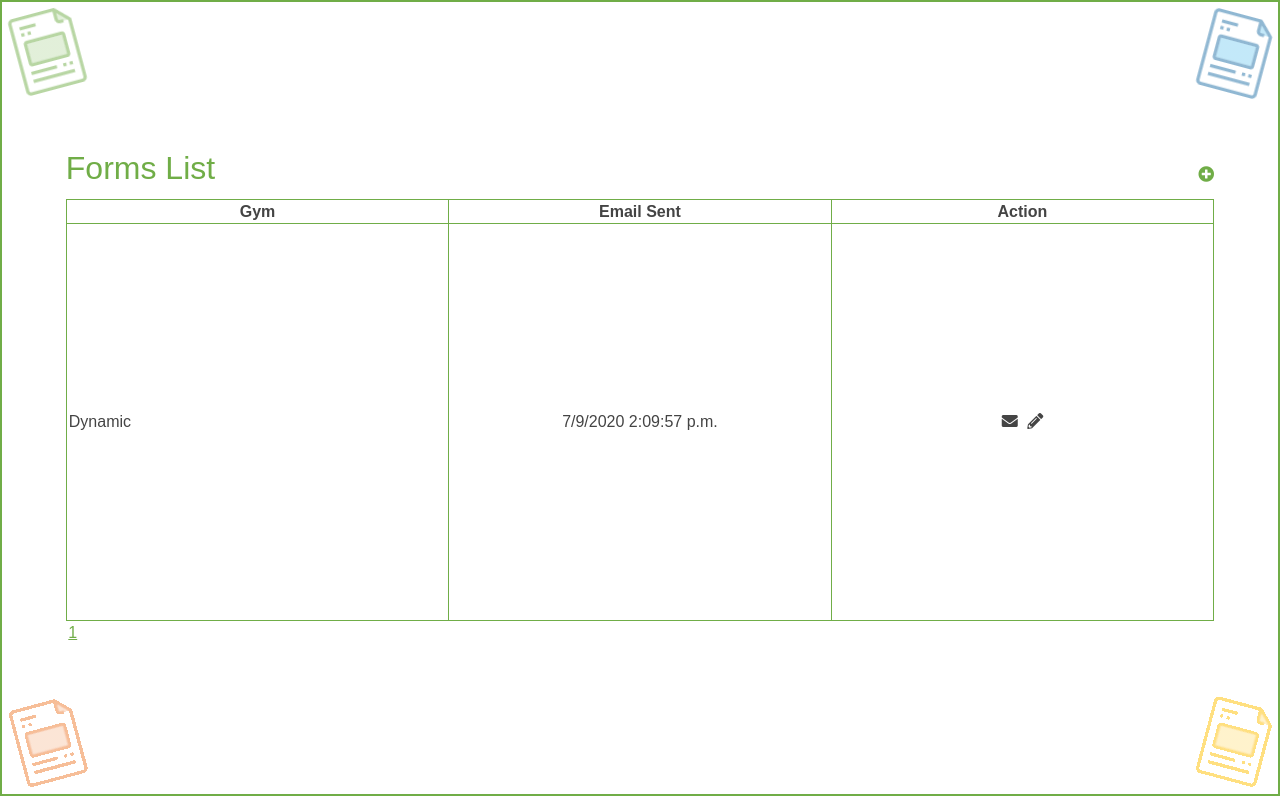
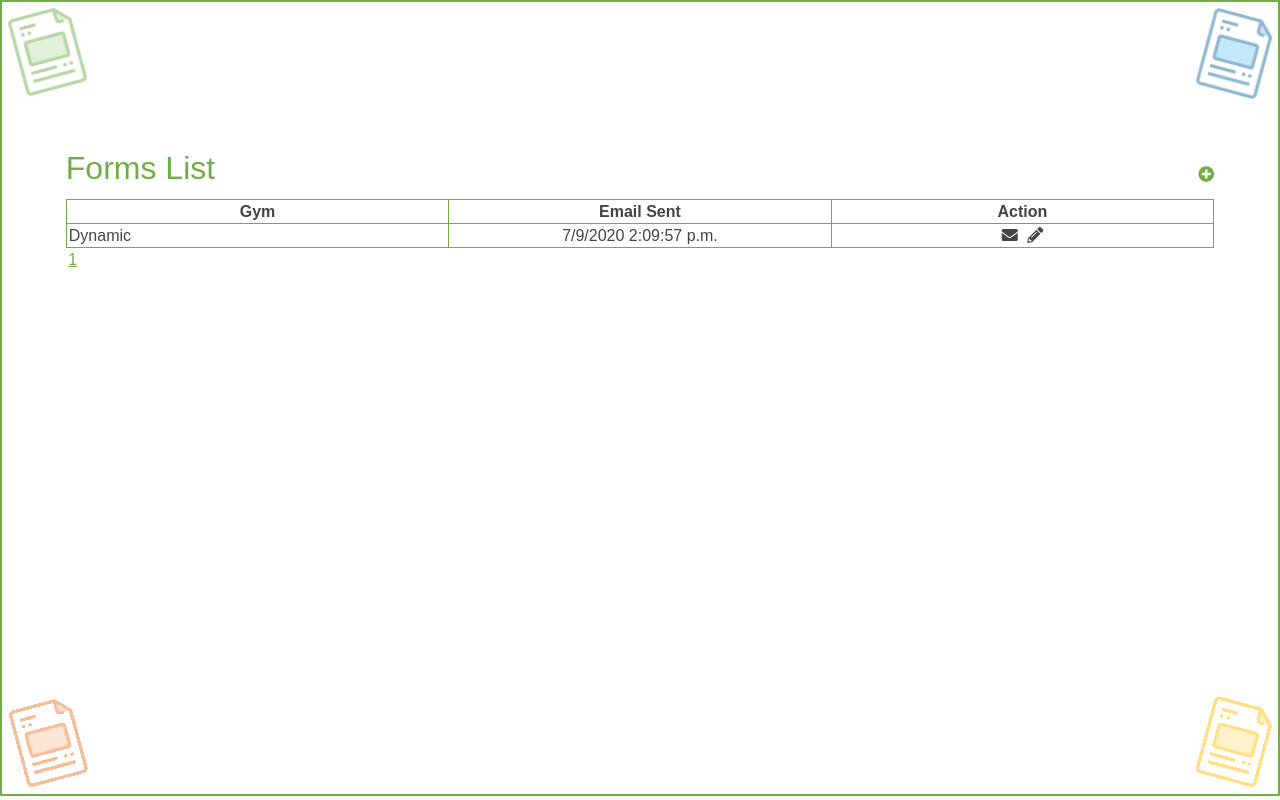
Before and after one commit to scosut/form-generator, a Django app: template templates/forms/index.html in a window 1280 px wide. Run offline with Django 3.2, Linux system fonts and the light colour scheme; data comes from the database, SQL or seed files in the repository; tables that the repository leaves empty hold one stand-in row (values such as "Sample post"); the template is opened without the code that fills it: values that come from a table or form of the project are taken from there, most other values are stand-ins (such as "Sample title", 1, 10 or a date in 2020); some libraries are stand-ins or nearby versions; some web fonts are replaced.

Commit message:
Corrected table flex alignment after merging repositories.

```diff
--- a/form_builder/static/css/style.css
+++ b/form_builder/static/css/style.css
@@ -31,7 +32,17 @@ h1, h2, h3, h4, h5, h6 {
 }
 
 .fadeIn {
+  -webkit-animation: fadeIn 1.5s ease-in-out forwards;
           animation: fadeIn 1.5s ease-in-out forwards;
+}
+
+@-webkit-keyframes fadeIn {
+  0% {
+    opacity: 0;
+  }
+  100% {
+    opacity: 1;
+  }
 }
 
 @keyframes fadeIn {
@@ -43,12 +54,39 @@ h1, h2, h3, h4, h5, h6 {
   }
 }
 
-@keyframes scale-image {
+@-webkit-keyframes scale-image {
   0% {
+    -webkit-transform: scale(1.1);
             transform: scale(1.1);
   }
   100% {
+    -webkit-transform: scale(1);
             transform: scale(1);
+  }
+}
+
+@keyframes scale-image {
+  0% {
+    -webkit-transform: scale(1.1);
+            transform: scale(1.1);
+  }
+  100% {
+    -webkit-transform: scale(1);
+            transform: scale(1);
+  }
+}
+
+@-webkit-keyframes show-title {
+  0% {
+    left: -500px;
+    opacity: 0;
+  }
+  50% {
+    opacity: 1;
+  }
+  to {
+    left: 50%;
+    opacity: 1;
   }
 }
 
@@ -66,11 +104,12 @@ h1, h2, h3, h4, h5, h6 {
   }
 }
 
-@keyframes show-image {
+@-webkit-keyframes show-image {
   from {
     left: 50%;
     opacity: 0;
     top: 50%;
+    -webkit-transform: translate(-50%, -50%);
             transform: translate(-50%, -50%);
     width: 18rem;
   }
@@ -78,8 +117,39 @@ h1, h2, h3, h4, h5, h6 {
     left: 50%;
     opacity: 1;
     top: 50%;
+    -webkit-transform: translate(-50%, -50%);
             transform: translate(-50%, -50%);
     width: 18rem;
+  }
+}
+
+@keyframes show-image {
+  from {
+    left: 50%;
+    opacity: 0;
+    top: 50%;
+    -webkit-transform: translate(-50%, -50%);
+            transform: translate(-50%, -50%);
+    width: 18rem;
+  }
+  to {
+    left: 50%;
+    opacity: 1;
+    top: 50%;
+    -webkit-transform: translate(-50%, -50%);
+            transform: translate(-50%, -50%);
+    width: 18rem;
+  }
+}
+
+@-webkit-keyframes cover-form {
+  from {
+    background: none;
+    opacity: 1;
+  }
+  to {
+    background: #fff;
+    opacity: 0.5;
   }
 }
 
@@ -94,16 +164,52 @@ h1, h2, h3, h4, h5, h6 {
   }
 }
 
-@keyframes move-green {
+@-webkit-keyframes move-green {
   from {
     left: 50%;
     top: 50%;
+    -webkit-transform: rotate(360deg) translate(-50%, -50%);
             transform: rotate(360deg) translate(-50%, -50%);
     width: 18rem;
   }
   to {
     left: 12px;
     top: 7px;
+    -webkit-transform: rotate(345deg);
+            transform: rotate(345deg);
+    width: 5.9rem;
+  }
+}
+
+@keyframes move-green {
+  from {
+    left: 50%;
+    top: 50%;
+    -webkit-transform: rotate(360deg) translate(-50%, -50%);
+            transform: rotate(360deg) translate(-50%, -50%);
+    width: 18rem;
+  }
+  to {
+    left: 12px;
+    top: 7px;
+    -webkit-transform: rotate(345deg);
+            transform: rotate(345deg);
+    width: 5.9rem;
+  }
+}
+
+@-webkit-keyframes move-orange {
+  from {
+    left: 50%;
+    top: 50%;
+    -webkit-transform: rotate(360deg) translate(-50%, -50%);
+            transform: rotate(360deg) translate(-50%, -50%);
+    width: 18rem;
+  }
+  to {
+    left: 12px;
+    top: calc(100% - 77px - 7px);
+    -webkit-transform: rotate(345deg);
             transform: rotate(345deg);
     width: 5.9rem;
   }
@@ -113,13 +219,32 @@ h1, h2, h3, h4, h5, h6 {
   from {
     left: 50%;
     top: 50%;
+    -webkit-transform: rotate(360deg) translate(-50%, -50%);
             transform: rotate(360deg) translate(-50%, -50%);
     width: 18rem;
   }
   to {
     left: 12px;
     top: calc(100% - 77px - 7px);
+    -webkit-transform: rotate(345deg);
             transform: rotate(345deg);
+    width: 5.9rem;
+  }
+}
+
+@-webkit-keyframes move-blue {
+  from {
+    left: 50%;
+    top: 50%;
+    -webkit-transform: rotate(0deg) translate(-50%, -50%);
+            transform: rotate(0deg) translate(-50%, -50%);
+    width: 18rem;
+  }
+  to {
+    left: calc(100% - 59px - 10px);
+    top: 10px;
+    -webkit-transform: rotate(15deg);
+            transform: rotate(15deg);
     width: 5.9rem;
   }
 }
@@ -128,12 +253,31 @@ h1, h2, h3, h4, h5, h6 {
   from {
     left: 50%;
     top: 50%;
+    -webkit-transform: rotate(0deg) translate(-50%, -50%);
             transform: rotate(0deg) translate(-50%, -50%);
     width: 18rem;
   }
   to {
     left: calc(100% - 59px - 10px);
     top: 10px;
+    -webkit-transform: rotate(15deg);
+            transform: rotate(15deg);
+    width: 5.9rem;
+  }
+}
+
+@-webkit-keyframes move-mustard {
+  from {
+    left: 50%;
+    top: 50%;
+    -webkit-transform: rotate(0deg) translate(-50%, -50%);
+            transform: rotate(0deg) translate(-50%, -50%);
+    width: 18rem;
+  }
+  to {
+    left: calc(100% - 59px - 10px);
+    top: calc(100% - 77px - 7px);
+    -webkit-transform: rotate(15deg);
             transform: rotate(15deg);
     width: 5.9rem;
   }
@@ -239,13 +387,21 @@ h1, h2, h3, h4, h5, h6 {
 }
 
 .bg {
+  -webkit-box-align: stretch;
+      -ms-flex-align: stretch;
           align-items: stretch;
+  background-image: -webkit-gradient(linear, left top, left bottom, from(rgba(255, 255, 255, 0.5)), to(rgba(255, 255, 255, 0.5))), url("/static/img/form_green.png"), url("/static/img/form_blue.png"), url("/static/img/form_mustard.png"), url("/static/img/form_orange.png");
+  background-image: -o-linear-gradient(top, rgba(255, 255, 255, 0.5), rgba(255, 255, 255, 0.5)), url("/static/img/form_green.png"), url("/static/img/form_blue.png"), url("/static/img/form_mustard.png"), url("/static/img/form_orange.png");
   background-image: linear-gradient(to bottom, rgba(255, 255, 255, 0.5), rgba(255, 255, 255, 0.5)), url("/static/img/form_green.png"), url("/static/img/form_blue.png"), url("/static/img/form_mustard.png"), url("/static/img/form_orange.png");
   background-position: 0 0, 0.5rem 0.5rem, calc(100% - 0.5rem) 0.5rem, calc(100% - 0.5rem) calc(100% - 0.5rem), 5px calc(100% - 0.5rem);
   background-repeat: no-repeat;
   background-size: 100% 100%, 6.9rem 8.2rem, 6.9rem 8.2rem, 6.9rem 8.2rem, 6.9rem 8.2rem;
   border: 0.2rem solid #70ad47;
+  display: -webkit-box;
+  display: -ms-flexbox;
   display: flex;
+  -webkit-box-pack: center;
+      -ms-flex-pack: center;
           justify-content: center;
   margin: auto;
   min-height: calc(100vh - 0.4rem);
@@ -561,6 +749,8 @@ h1, h2, h3, h4, h5, h6 {
 
 /* form styles */
 #table {
+  -ms-flex-item-align: start;
+      align-self: flex-start;
   border-collapse: collapse;
   margin: 15rem 0;
   width: 95%;
--- a/form_builder/static/sass/_table.scss
+++ b/form_builder/static/sass/_table.scss
@@ -1,5 +1,6 @@
 /* form styles */
 #table {
+  align-self: flex-start;
 	border-collapse: collapse;
 	margin: 15rem 0;
 	width: 95%;
```
Also changed, not shown: other parts of form_builder/static/css/style.css (+43 -0 lines), form_builder/static/sass/_animation.scss (+13 -0 lines). Lines whose indentation alone changed are shown as unchanged.
